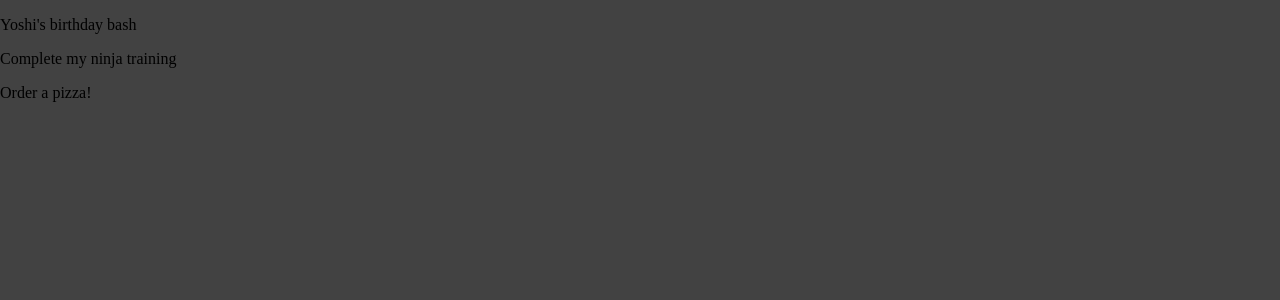
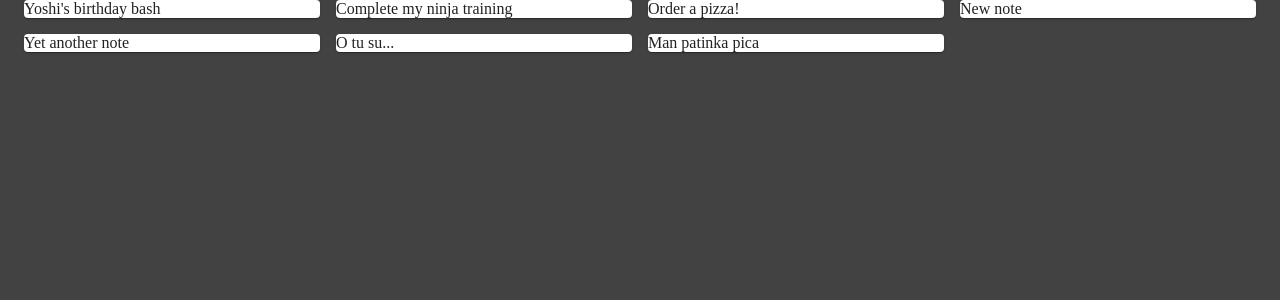
Before and after one commit to Aidas-Baublys/Personal-todo-app, a React (Create React App) app: page / in a window 1280 px wide. Shown: the top 300 px of the page. Built offline with nearby package versions, Linux system fonts and the light colour scheme; data requests are answered from the project's data file.

Commit message:
Add MUI grid layout to notes display.

```diff
--- a/data/db.json
+++ b/data/db.json
@@ -17,6 +17,26 @@
       "details": "Lorem Ipsum is simply dummy text of the printing and typesetting industry. Lorem Ipsum has been the industry's standard dummy text ever since the 1500s, when an unknown printer took a galley of type and scrambled it to make a type specimen book.\nLorem Ipsum is simply dummy text of the printing and typesetting industry. Lorem Ipsum has been the industry's standard dummy text ever since the 1500s, when an unknown printer took a galley of type and scrambled it to make a type specimen book.",
       "category": "todos",
       "id": 3
+    },
+    {
+      "title": "New note",
+      "details": "Very important note.",
+      "id": 4
+    },
+    {
+      "title": "Yet another note",
+      "details": "LoremLorem Ipsum is simply dummy text of the printing and typesetting industry. Lorem Ipsum has been the industry's standard dummy text ever since the 1500s, when an unknown printer took.\",",
+      "id": 5
+    },
+    {
+      "title": "O tu su...",
+      "details": "... ka paskutinė krw nx blt px.",
+      "id": 6
+    },
+    {
+      "title": "Man patinka pica",
+      "details": "Pica pica pica pica pica pica pica",
+      "id": 7
     }
   ]
 }
--- a/src/pages/Create.js
+++ b/src/pages/Create.js
@@ -5,6 +5,7 @@ import {
   Button
 } from "@material-ui/core";
 import { Form, Formik } from "formik";
+import { useHistory } from "react-router-dom";
 import * as Yup from "yup";
 
 import UniversalInput from "../components/Fields/UniversalInput";
@@ -27,12 +28,22 @@ const validationSchema = Yup.object({
   note: Yup.string(),
 });
 
-const onSubmit = values => {
-  console.log("Form values:", values);
-};
+function Create() {
+  const history = useHistory();
+  const classes = useStyles();
 
-function Create() {
-  const classes = useStyles();
+  const onSubmit = values => {
+    fetch("http://localhost:8000/notes", {
+      method: "POST",
+      headers: {
+        "Content-type": "application/json",
+      },
+      body: JSON.stringify({
+        title: values.title,
+        details: values.note
+      })
+    }).then(() => history.replace("/"));
+  };
 
   return (
     <Container>
--- a/src/pages/Notes.js
+++ b/src/pages/Notes.js
@@ -1,3 +1,4 @@
+import { Container, Grid, Paper } from "@material-ui/core";
 import { useState, useEffect } from "react";
 
 function Notes() {
@@ -10,13 +11,17 @@ function Notes() {
   }, []);
 
   return (
-    <div>
-      {
-        notes.map(note => (
-          <p key={note.id}>{note.title}</p>
-        ))
-      }
-    </div>
+    <Container>
+      <Grid container spacing={2}>
+        {notes.map(note => (
+          <Grid key={note.id} item xs={12} sm={6} md={3}>
+            <Paper>
+              {note.title}
+            </Paper>
+          </Grid>
+        ))}
+      </Grid>
+    </Container>
   );
 }
 
```
